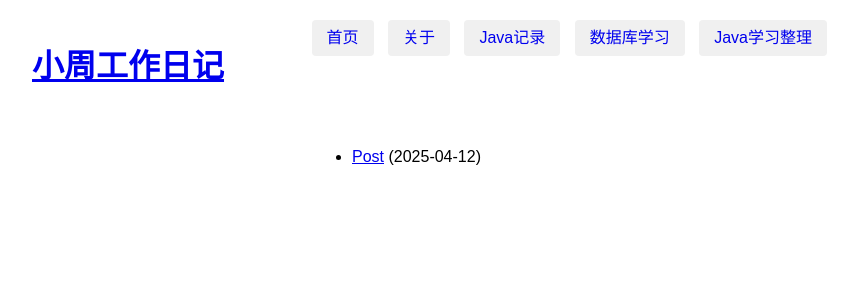
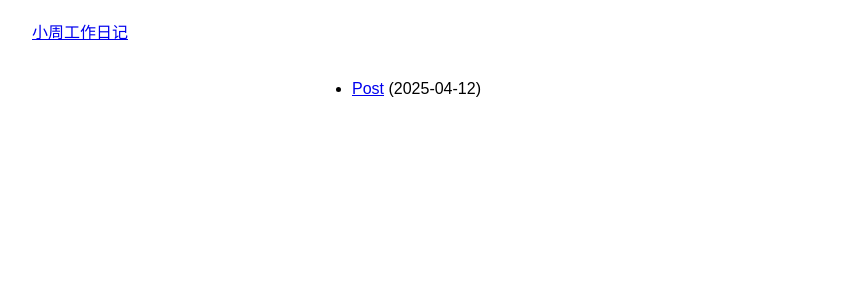
Before and after one commit to ZXiny1228/ZXiny1228, a Jekyll site: the page built from index.md, in a window 1280 px wide. Shown: the top 300 px of the page, without its empty margins (208-1066 px from the left). Built offline with Jekyll 4.4.1, drawn with Linux system fonts in a browser that asks for light colours.

Commit message:
Update header.html

```diff
--- a/_includes/header.html
+++ b/_includes/header.html
@@ -1,12 +1,13 @@
-<header>
-    <h1><a href="/">{{ site.title }}</a></h1>
-    <nav>
-        <a href="/">首页</a>
-        <a href="/about">关于</a>
-        <a href="/posts">Java记录</a>
-  {% for category in site.categories %}
-    <a href="/{{ category.slug }}">{{ category.title }}</a>
-  {% endfor %}
-
+<header class="site-header">
+  <div class="wrapper">
+    <a class="site-title" href="/">{{ site.title }}</a>
+    <nav class="site-nav">
+      {% for link in site.navigation %}
+        <a href="{{ link.url }}"
+           {% if page.url == link.url %}class="active"{% endif %}>
+          {{ link.title }}
+        </a>
+      {% endfor %}
     </nav>
+  </div>
 </header>
```
